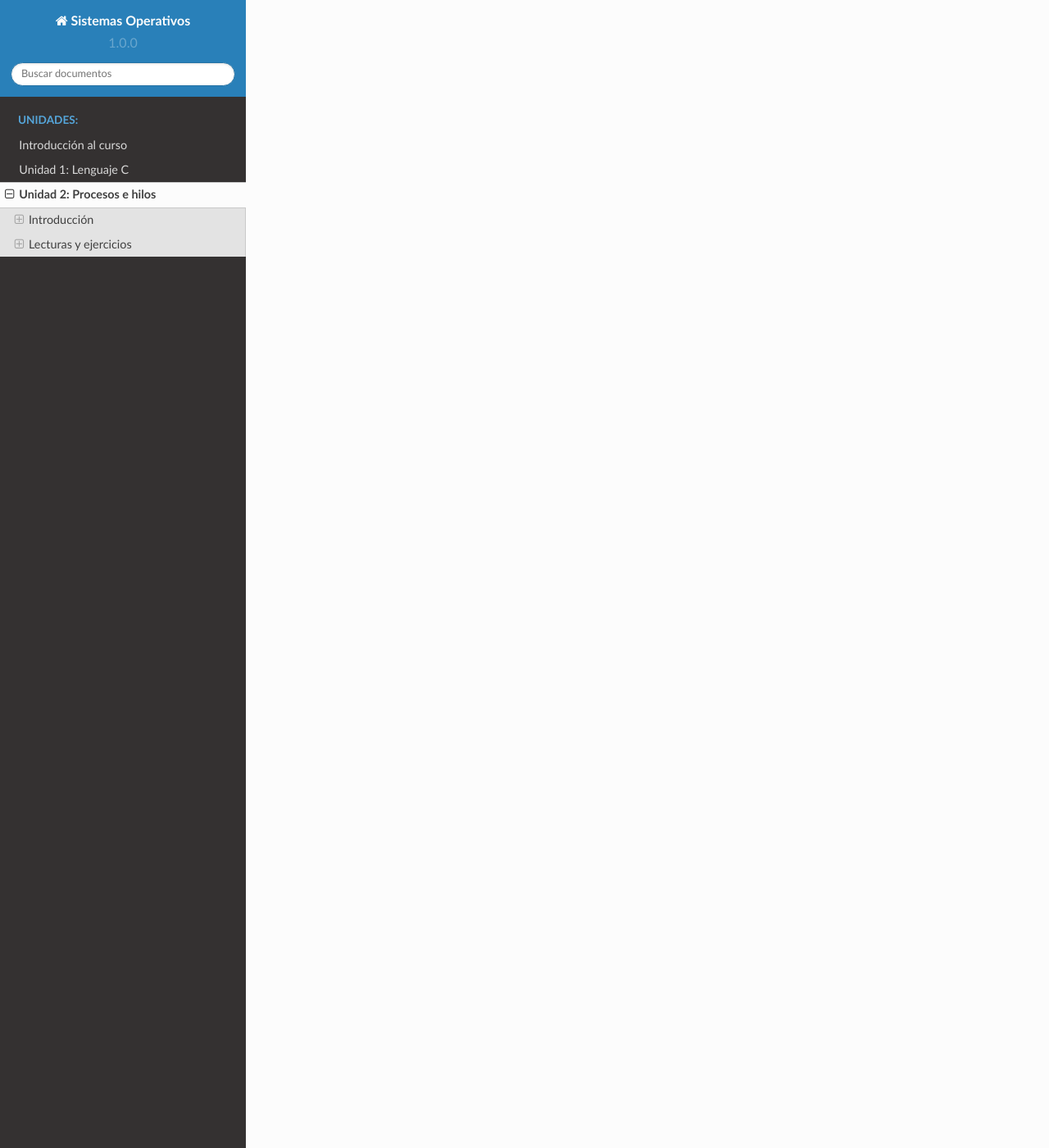
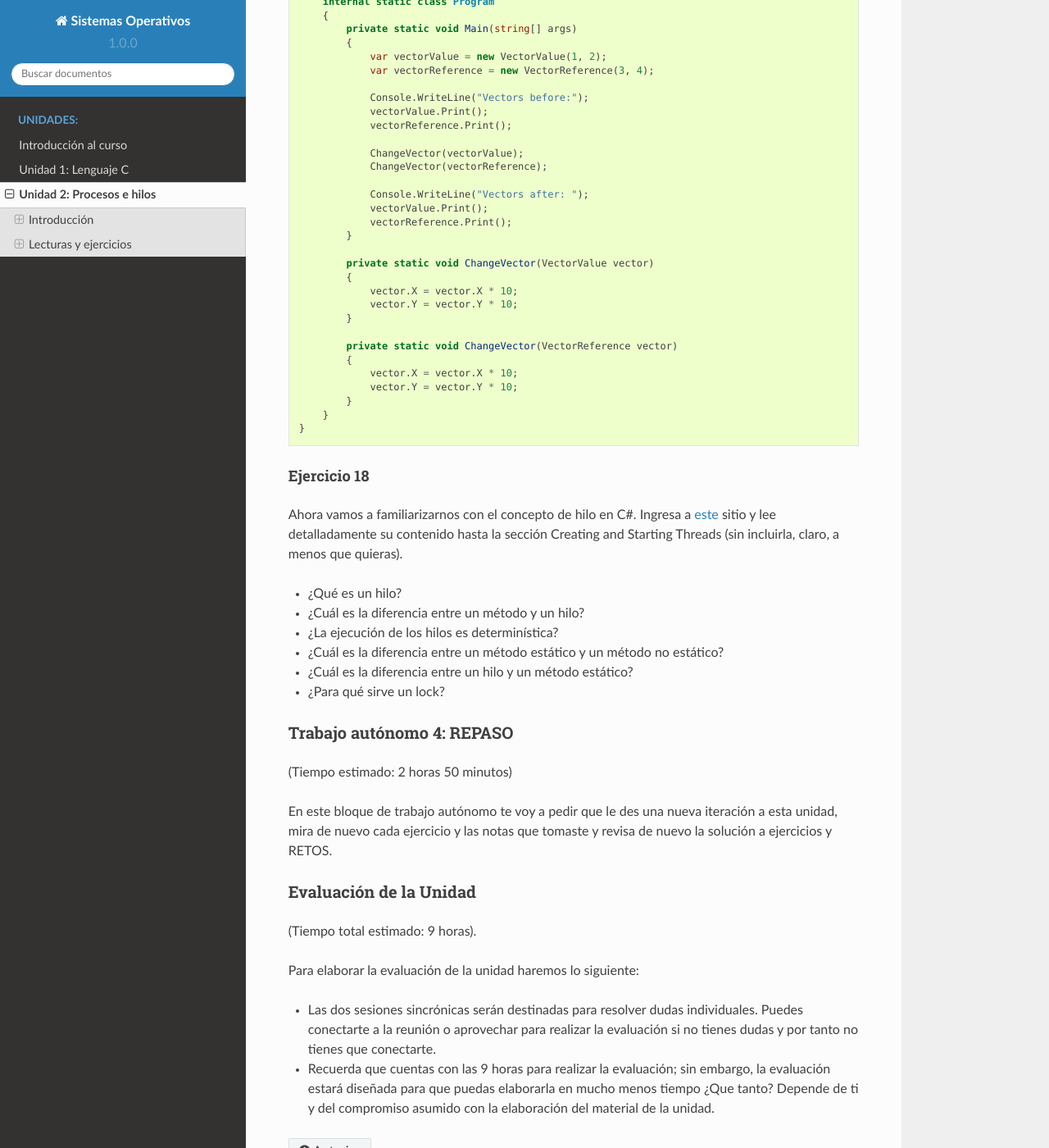
Before and after one commit to juanferfranco/sistemasoperativos, a Sphinx documentation site: the page built from docs/_unidad2/unidad2.rst, in a window 1280 px wide and 1400 px high, scrolled down 9773 px. Shown: the whole window at 82% size. Built offline with Sphinx 7.4.7 and the Read the Docs theme 2.0.0, drawn with Linux system fonts in a browser that asks for light colours; pages that are not in the unit, such as notebooks, are missing from menus; some of the changed text lies outside the part shown.

Commit message:
Unit2 sesion 4. Last sesion before the test

```diff
--- a/docs/_unidad2/unidad2.rst
+++ b/docs/_unidad2/unidad2.rst
@@ -410,8 +399,10 @@ que el terminar.
 Trabajo autónomo 3: hilos
 ************************************
 
+
 Ejercicio 15: condiciones de carrera
 ^^^^^^^^^^^^^^^^^^^^^^^^^^^^^^^^^^^^^^^^
+(Tiempo estimado: 20 minutos)
 
 Escribe y ejecuta el siguiente código:
 
@@ -452,10 +443,11 @@ Escribe y ejecuta el siguiente código:
   bien porque ese será una de los temas de la próxima unidad).
 * ¿Qué propones para solucionar el problema anterior?
 
-(Tiempo estimado: 20 minutos)
+
 
 Ejercicio 16: RETO
 ^^^^^^^^^^^^^^^^^^^^
+(Tiempo estimado: 2 horas 30 minutos)
 
 Se tiene un archivo de entrada que posee por línea 3 cadenas de caracteres
 separadas por espacios así:  nombre ocupación edad.
@@ -485,4 +477,131 @@ que edad representa valores numéricos. Se tendrán máximo 100 líneas y
   Out1 y Out2 especifican el nombre de los los archivos de salida 1 y 2 respectivamente. RECUERDA que
   In, Out1 y Out2 son parámetros.
 
-(Tiempo estimado: 2 horas 30 minutos)
+
+
+
+Sesión 4: concepto de hilo en C# y temas relacionados
+********************************************************
+
+En esta sesión vamos a revisar el concepto de hilo en otro lenguaje de
+programación popular: C#. Adicionalmente vamos refinar un poco más
+algunos conceptos asociados.
+
+Ejercicio 17
+^^^^^^^^^^^^^^
+
+Vamos a calentar motores analizando previamente este código entre todos:
+
+.. code-block:: csharp
+
+    using System;
+
+    namespace typeValueVsReference
+    {
+        internal struct VectorValue
+        {
+            public int X { get; set; }
+            public int Y { get; set; }
+
+            public VectorValue(int x, int y)
+            {
+                X = x;
+                Y = y;
+            }
+
+            public void Print()
+            {
+                Console.WriteLine($"VectorValue: {X},{Y}");
+            }
+        }
+
+        internal class VectorReference
+        {
+            public int X { get; set; }
+            public int Y { get; set; }
+
+            public VectorReference(int x, int y)
+            {
+                X = x;
+                Y = y;
+            }
+
+            public void Print()
+            {
+                Console.WriteLine($"VectorReference: {this.X},{this.Y}");
+            }
+        }
+
+
+        internal static class Program
+        {
+            private static void Main(string[] args)
+            {
+                var vectorValue = new VectorValue(1, 2);
+                var vectorReference = new VectorReference(3, 4);
+
+                Console.WriteLine("Vectors before:");
+                vectorValue.Print();
+                vectorReference.Print();
+
+                ChangeVector(vectorValue);
+                ChangeVector(vectorReference);
+
+                Console.WriteLine("Vectors after: ");
+                vectorValue.Print();
+                vectorReference.Print();
+            }
+
+            private static void ChangeVector(VectorValue vector)
+            {
+                vector.X = vector.X * 10;
+                vector.Y = vector.Y * 10;
+            }
+
+            private static void ChangeVector(VectorReference vector)
+            {
+                vector.X = vector.X * 10;
+                vector.Y = vector.Y * 10;
+            }
+        }
+    }
+
+Ejercicio 18
+^^^^^^^^^^^^^
+
+Ahora vamos a familiarizarnos con el concepto de hilo en C#. Ingresa
+a `este <http://www.albahari.com/threading/>`__ sitio y lee detalladamente
+su contenido hasta la sección Creating and Starting Threads (sin incluirla,
+claro, a menos que quieras).
+
+* ¿Qué es un hilo?
+* ¿Cuál es la diferencia entre un método y un hilo?
+* ¿La ejecución de los hilos es determinística?
+* ¿Cuál es la diferencia entre un método estático y un
+  método no estático?
+* ¿Cuál es la diferencia entre un hilo y un método estático?
+* ¿Para qué sirve un lock?
+
+Trabajo autónomo 4: REPASO
+****************************
+(Tiempo estimado: 2 horas 50 minutos)
+
+En este bloque de trabajo autónomo te voy a pedir que le des una
+nueva iteración a esta unidad, mira de nuevo cada ejercicio y las
+notas que tomaste y revisa de nuevo la solución a ejercicios y RETOS.
+
+
+Evaluación de la Unidad
+***************************************
+(Tiempo total estimado: 9 horas).
+
+Para elaborar la evaluación de la unidad haremos lo siguiente:
+
+* Las dos sesiones sincrónicas serán destinadas para resolver dudas
+  individuales. Puedes conectarte a la reunión o aprovechar para
+  realizar la evaluación si no tienes dudas y por tanto no tienes que
+  conectarte.
+* Recuerda que cuentas con las 9 horas para realizar la evaluación;
+  sin embargo, la evaluación estará diseñada para que puedas elaborarla
+  en mucho menos tiempo ¿Que tanto? Depende de ti y del compromiso asumido
+  con la elaboración del material de la unidad.
```
Also changed, not shown: other parts of docs/_unidad2/unidad2.rst (+1 -12 lines).
